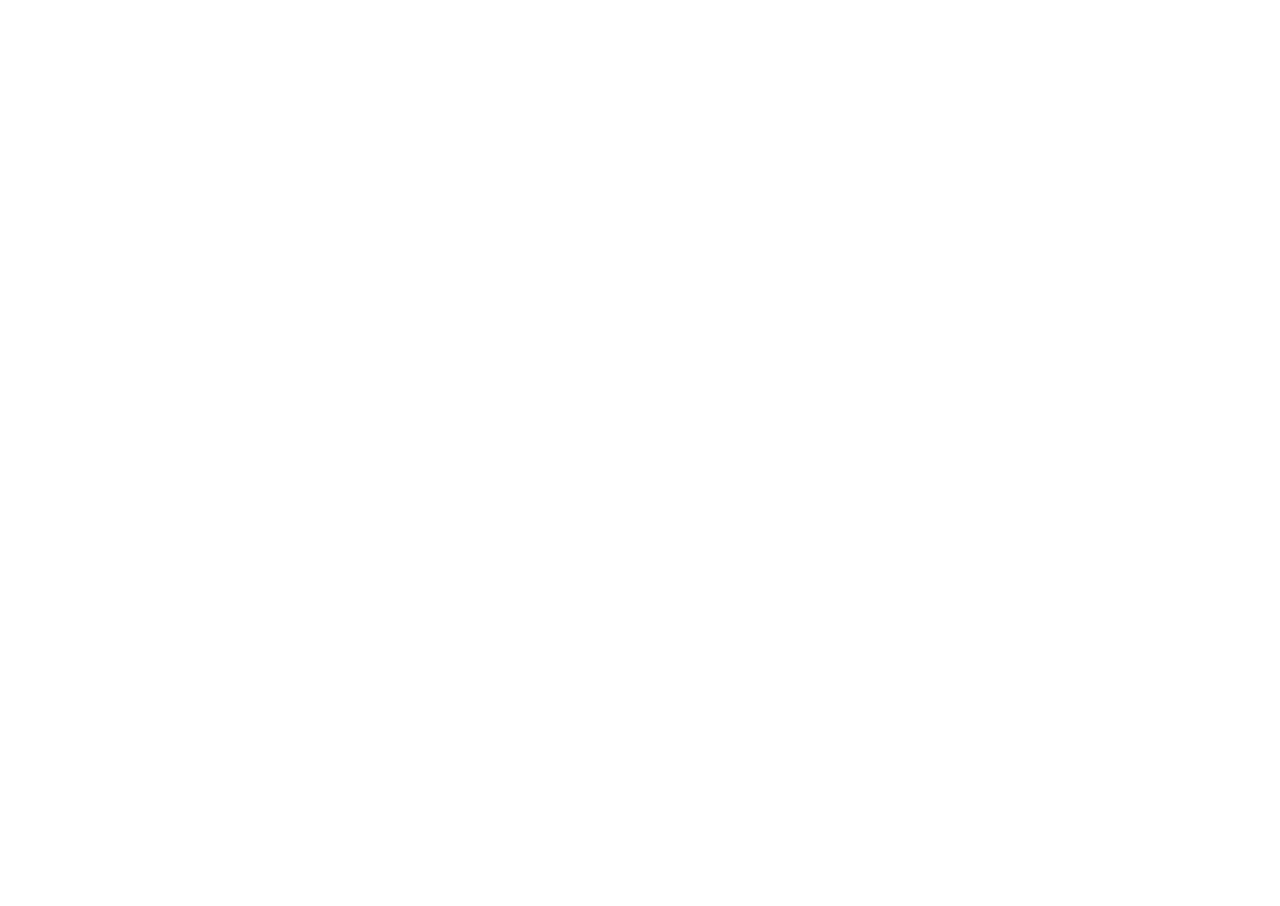
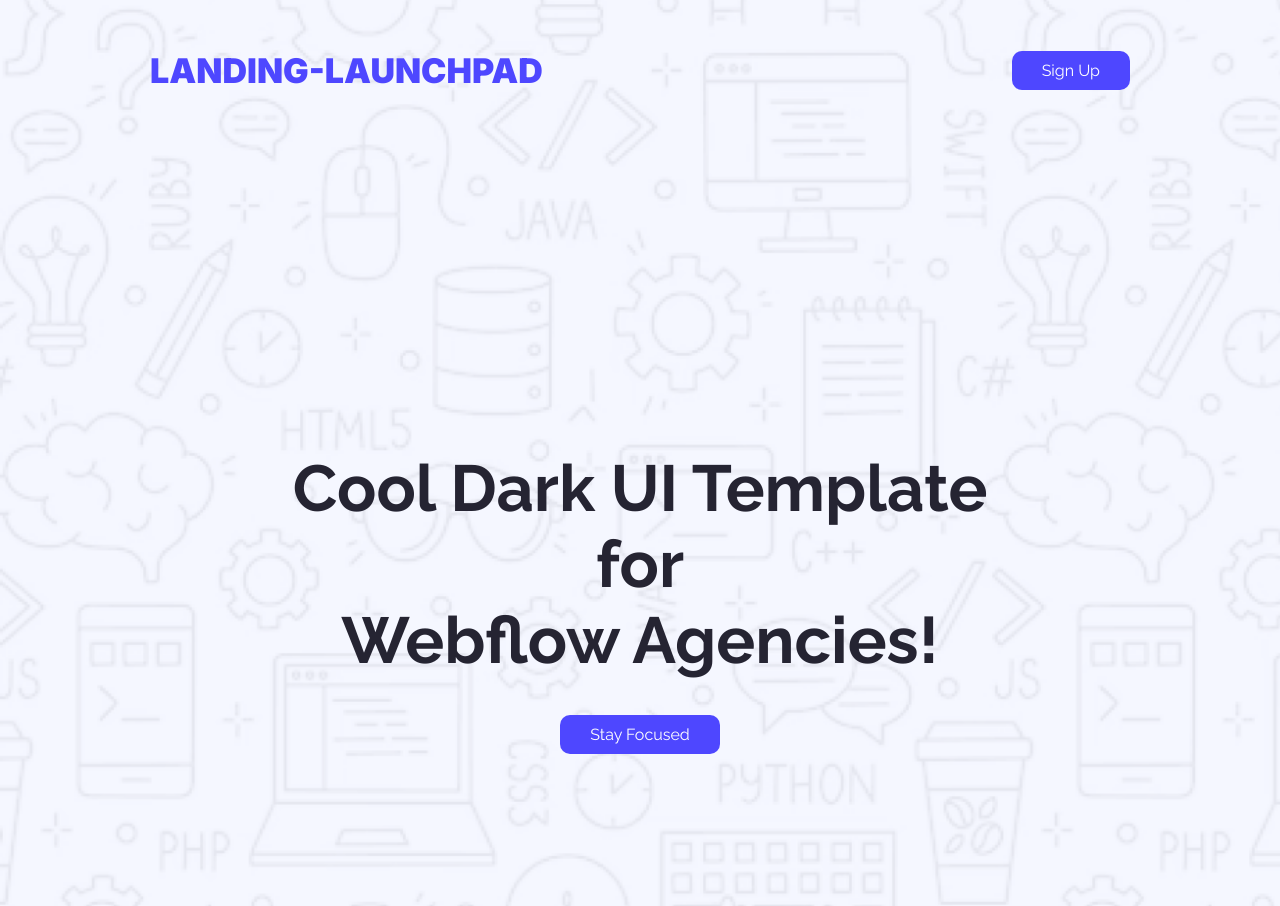
Before and after one commit to freelancer-robiul/landing-launchpad, a plain HTML site: page index.html in a window 1280 px wide. Before the commit the page ends 800 px from the top, so only its background shows below. Drawn offline with Linux system fonts and the light colour scheme.

Commit message:
header section updated

```diff
--- a/index.html
+++ b/index.html
@@ -8,7 +8,24 @@
 </head>
 <body>
 
-    <header></header>
+    <header>
+
+        <section class="navbar">
+                <div class="nav-logo">
+                    <h1>Landing-Launchpad</h1>
+                </div>
+
+                <div class="nav-button">
+                    <button class="btn-button"><a href="">Sign Up</a></button>
+                </div>
+        </section>
+
+        <section class="banner">
+            <h1>Cool Dark UI Template for<br> Webflow Agencies!</h1>
+            <button class="btn-button"><a href="">Stay Focused</a></button>
+        </section>
+
+    </header>
 
     <main></main>
 
--- a/styles/style.css
+++ b/styles/style.css
@@ -0,0 +1,72 @@
+@import url('https://fonts.googleapis.com/css2?family=Inter:ital,opsz,wght@0,14..32,100..900;1,14..32,100..900&family=Open+Sans:ital,wght@0,300..800;1,300..800&family=Raleway:ital,wght@0,100..900;1,100..900&display=swap');
+
+*{
+    margin: 0;
+    padding: 0;
+    box-sizing: border-box;
+}
+
+body{}
+
+/* ============= Header - Navbar ==========================*/
+
+header{
+    background-image: url(../images/Hero-bg.png);
+    background-repeat: no-repeat;
+    background-size: cover;
+}
+
+.navbar{
+    display: flex;
+    justify-content: space-between;
+    align-items: center;
+    padding: 50px 150px;
+}
+
+.nav-logo h1{
+    font-size: 34px;
+    color: #4E47FF;
+    font-family: "Inter", sans-serif;
+    text-transform: uppercase;
+    font-weight: 900;
+}
+
+button{
+    background-color: #4E47FF;
+    border: none;
+    padding: 10px 30px;
+    border-radius: 10px;
+}
+
+.btn-button a{
+    text-decoration: none;
+    color: white;
+    font-size: 16px;
+    font-family: "Raleway", sans-serif;
+}
+
+.btn-button a:hover{
+    color: red;
+    transition: .4s;
+}
+
+.nav-button button:hover{
+    background-color: green;
+    transition: .4s;
+}
+
+
+/* ============= Header - banner ==========================*/
+
+.banner{
+    padding: 309px 267px 152px 267px;
+    text-align: center;
+}
+
+.banner h1{
+    font-size: 65px;
+    font-weight: 700;
+    color: #252432;
+    font-family: "Raleway", sans-serif;
+    margin-bottom: 37px;
+}
```
Also changed, not shown: 1 other file.
